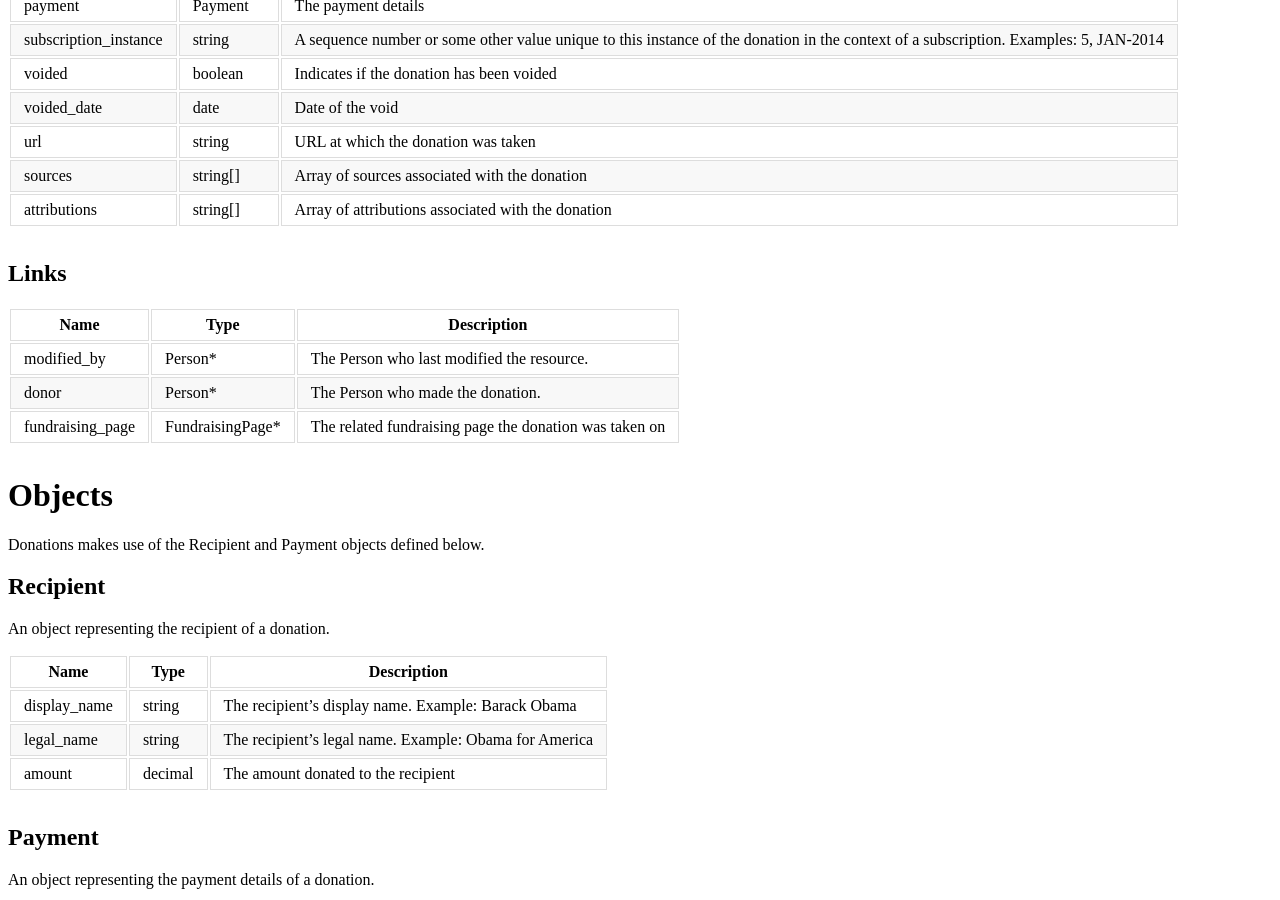
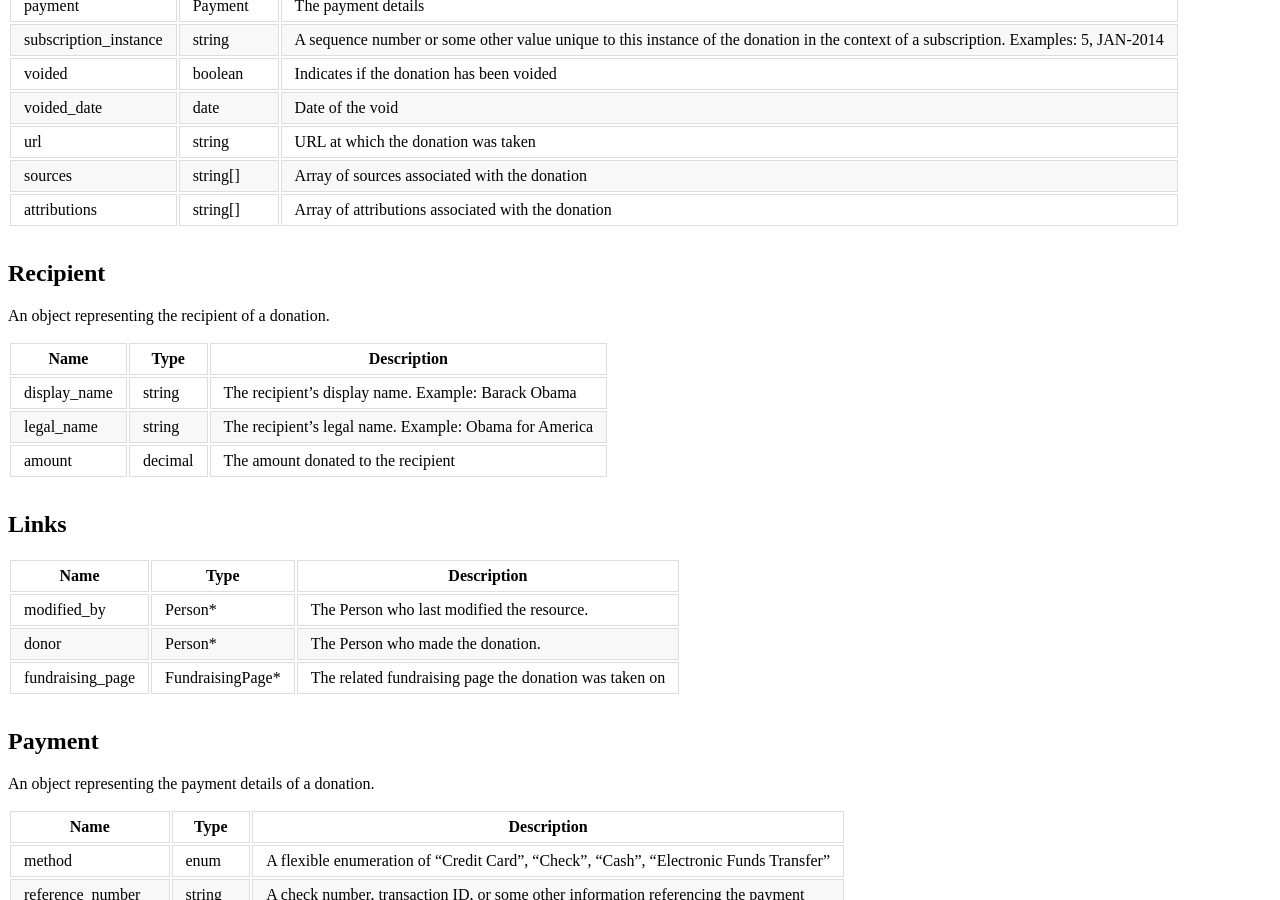
Before and after one commit to opensupporter/osdi-docs, a Jekyll site: the page built from donations.md, in a window 1280 px wide and 900 px high, scrolled down 802 px. Built offline with Jekyll 4.4.1, drawn with Linux system fonts in a browser that asks for light colours; a style sheet for code colours, icons or effects is not loaded; some of the changed lines change nothing that is shown.

Commit message:
Update donations.md

```diff
--- a/donations.md
+++ b/donations.md
@@ -29,18 +29,6 @@ This page defines the Donation resource.
 |sources		|string[]   |Array of sources associated with the donation
 |attributions	|string[]   |Array of attributions associated with the donation
 
-## Links
-
-| Name          | Type      | Description
-|-----------    |-----------|--------------
-|modified_by	|Person*	|The Person who last modified the resource.
-|donor      	|Person*	|The Person who made the donation.
-|fundraising_page|FundraisingPage* |The related fundraising page the donation was taken on
-
-# Objects
-
-Donations makes use of the Recipient and Payment objects defined below.
-
 ## Recipient
 
 An object representing the recipient of a donation.
@@ -50,6 +38,16 @@ An object representing the recipient of a donation.
 |display_name	|string		|The recipient's display name. Example: Barack Obama
 |legal_name		|string		|The recipient's legal name. Example: Obama for America
 |amount  		|decimal	|The amount donated to the recipient
+
+## Links
+
+| Name          | Type      | Description
+|-----------    |-----------|--------------
+|modified_by	|Person*	|The Person who last modified the resource.
+|donor      	|Person*	|The Person who made the donation.
+|fundraising_page|FundraisingPage* |The related fundraising page the donation was taken on
+
+
 
 ## Payment
 
```
